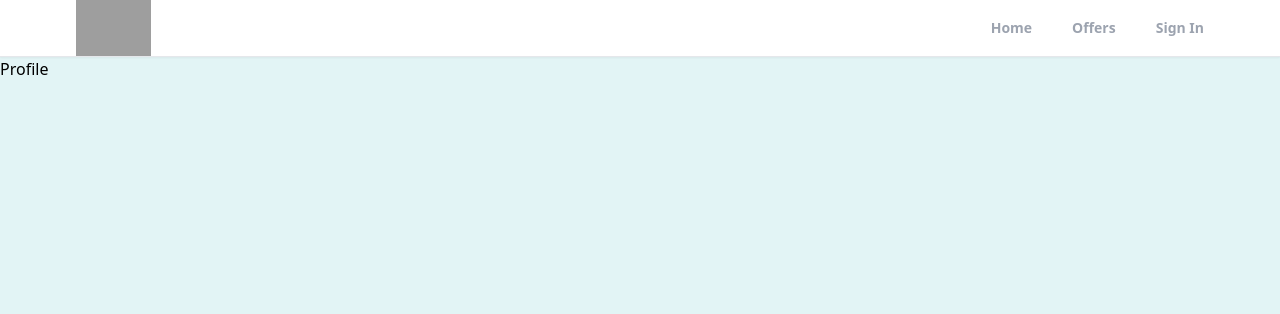
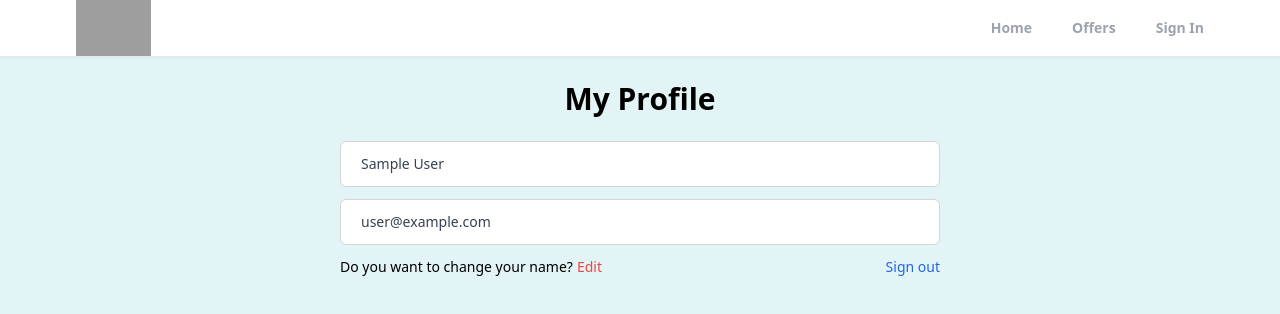
Before and after one commit to praearat/realest-react, a React (Create React App) app: page /profile in a window 1280 px wide. Shown: the top 314 px of the page. Built offline with nearby package versions, Linux system fonts and the light colour scheme; no server answers; sample sign-in values are in the browser's storage; grey boxes are pictures that could not be loaded.

Commit message:
Create private route and custom hook for protecting the profile page and add the logout functionality

```diff
--- a/src/App.js
+++ b/src/App.js
@@ -2,6 +2,7 @@
 import { ToastContainer } from "react-toastify";
 import "react-toastify/dist/ReactToastify.css";
 import Header from "./components/Header";
+import PrivateRoute from "./components/PrivateRoute";
 import ForgotPassword from "./pages/ForgotPassword";
 import Home from "./pages/Home";
 import Offers from "./pages/Offers";
@@ -16,7 +17,9 @@
         <Header />
         <Routes>
           <Route path="/" element={<Home />}></Route>
-          <Route path="/profile" element={<Profile />}></Route>
+          <Route path="/profile" element={<PrivateRoute />}>
+            <Route path="/profile" element={<Profile />}></Route>
+          </Route>
           <Route path="/sign-in" element={<SignIn />}></Route>
           <Route path="/sign-up" element={<SignUp />}></Route>
           <Route path="/forgot-password" element={<ForgotPassword />}></Route>
--- /dev/null
+++ b/src/components/PrivateRoute.jsx
@@ -0,0 +1,14 @@
+import React from "react";
+import { Navigate, Outlet } from "react-router";
+import { useAuthStatus } from "../hooks/useAuthStatus";
+
+const PrivateRoute = () => {
+  const { loggedIn, loadingStatus } = useAuthStatus();
+  if (loadingStatus) {
+    return <div>Loading...</div>;
+  }
+
+  return loggedIn ? <Outlet /> : <Navigate to="/sign-in" />;
+};
+
+export default PrivateRoute;
--- /dev/null
+++ b/src/hooks/useAuthStatus.jsx
@@ -0,0 +1,21 @@
+import { getAuth, onAuthStateChanged } from "firebase/auth";
+import React, { useEffect, useState } from "react";
+
+const useAuthStatus = () => {
+  const [loggedIn, setLoggedIn] = useState(false);
+  const [loadingStatus, setLoadingStatus] = useState(true);
+
+  useEffect(() => {
+    const auth = getAuth();
+    onAuthStateChanged(auth, (user) => {
+      if (user) {
+        setLoggedIn(true);
+      }
+      setLoadingStatus(false);
+    });
+  }, []);
+
+  return { loggedIn, loadingStatus };
+};
+
+export { useAuthStatus };
--- a/src/pages/ForgotPassword.jsx
+++ b/src/pages/ForgotPassword.jsx
@@ -1,6 +1,5 @@
 import { getAuth, sendPasswordResetEmail } from "firebase/auth";
 import React, { useState } from "react";
-import { AiFillEye, AiFillEyeInvisible } from "react-icons/ai";
 import { Link } from "react-router-dom";
 import { toast } from "react-toastify";
 import OAuth from "../components/OAuth";
--- a/src/pages/Profile.jsx
+++ b/src/pages/Profile.jsx
@@ -1,7 +1,60 @@
-import React from "react";
+import { getAuth } from "firebase/auth";
+import React, { useState } from "react";
+import { useNavigate } from "react-router";
 
 const Profile = () => {
-  return <div>Profile</div>;
+  const auth = getAuth();
+  const navigate = useNavigate();
+  const [userData, setUserData] = useState({
+    name: auth.currentUser.displayName,
+    email: auth.currentUser.email,
+  });
+  const { name, email } = userData;
+
+  const onSignOut = () => {
+    auth.signOut();
+    navigate("/");
+  };
+
+  return (
+    <div>
+      <section className="flex flex-col items-center">
+        <h1 className="text-3xl text-center font-bold mt-6">My Profile</h1>
+        <div className="w-full md:w-[50%] px-5 mt-6">
+          <form>
+            <input
+              className="w-full px-5 py-3 rounded-md border-gray-300 text-sm text-gray-700 transition ease-in-out mb-3"
+              type="text"
+              id="name"
+              value={name}
+              disabled
+            />
+            <input
+              className="w-full px-5 py-3 rounded-md border-gray-300 text-sm text-gray-700 transition ease-in-out mb-3"
+              type="email"
+              id="email"
+              value={email}
+              disabled
+            />
+            <div className="flex justify-between mb-3 whitespace-nowrap text-sm">
+              <p className="flex ">
+                Do you want to change your name?
+                <p className="mx-1 text-red-500 hover:text-red-600 cursor-pointer transition duration-200 ease-in-out">
+                  Edit
+                </p>
+              </p>
+              <p
+                className="text-blue-600 hover:text-blue-700 cursor-pointer transition duration-200 ease-in-out"
+                onClick={onSignOut}
+              >
+                Sign out
+              </p>
+            </div>
+          </form>
+        </div>
+      </section>
+    </div>
+  );
 };
 
 export default Profile;
```
